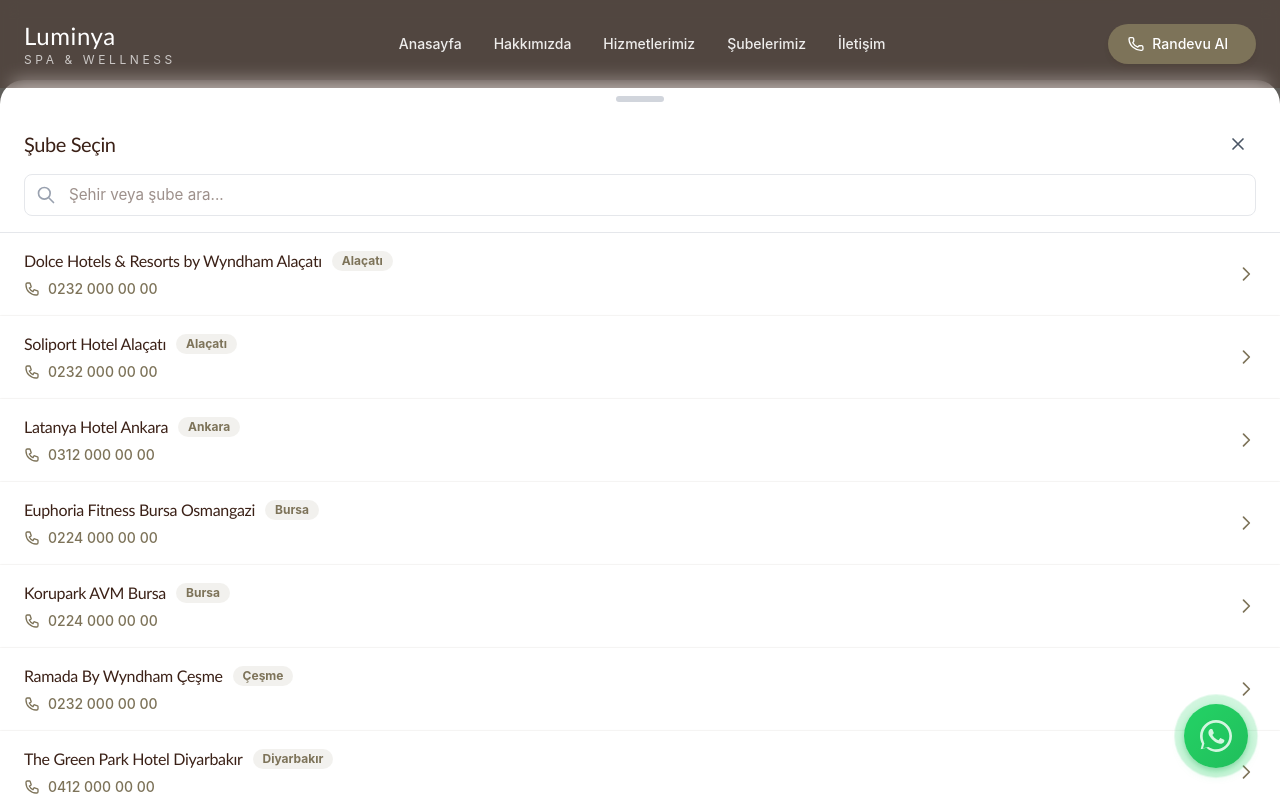
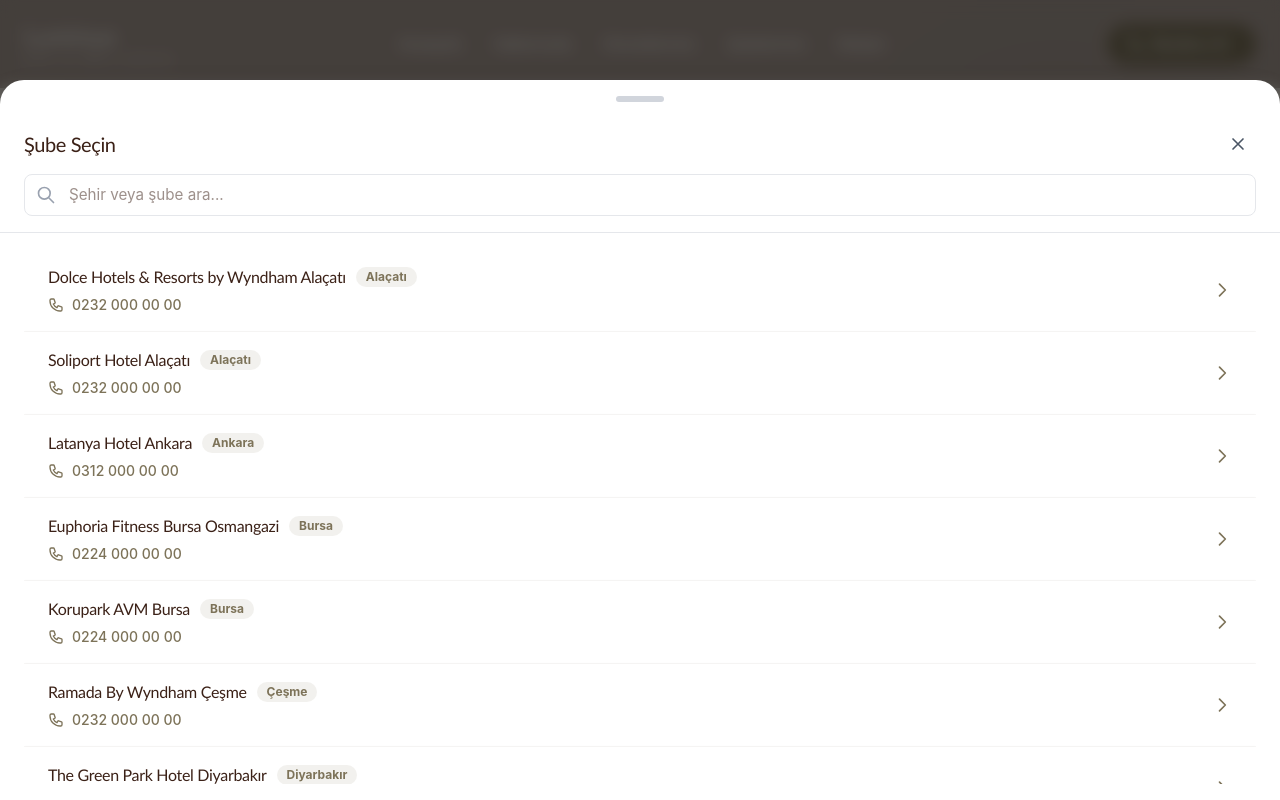
Before and after one commit to Vi303832/Luminya, a React (Vite) app: page /services in a window 1280 px wide. Both pictures are taken after a click on the button "Randevu Al". Shown: the top 800 px of the page. Built offline with nearby package versions, Linux system fonts and the light colour scheme.

Commit message:
Some fixes

```diff
--- a/src/components/BottomSheet.jsx
+++ b/src/components/BottomSheet.jsx
@@ -36,7 +36,8 @@
             animate={{ opacity: 1 }}
             exit={{ opacity: 0 }}
             transition={{ duration: 0.3 }}
-            className="fixed inset-0 bg-black/60 backdrop-blur-sm z-40"
+            className="fixed inset-0 bg-black/60 backdrop-blur-sm"
+            style={{ zIndex: 9999 }}
             onClick={onClose}
           />
 
@@ -49,31 +50,24 @@
               duration: 0.5,
               ease: [0.32, 0.72, 0, 1]
             }}
-            className="fixed inset-x-0 bottom-0 z-45 overflow-hidden"
+            className="fixed inset-x-0 bottom-0"
             style={{
+              height: 'calc(100vh - 80px)',
               maxHeight: 'calc(100vh - 80px)',
-              zIndex: 45
+              zIndex: 10000
             }}
           >
-            <div className="bg-white h-full flex flex-col shadow-2xl rounded-t-3xl">
+            <div className="bg-white w-full h-full flex flex-col shadow-2xl rounded-t-3xl">
               {/* Handle Bar */}
-              <motion.div
-                initial={{ opacity: 0 }}
-                animate={{ opacity: 1 }}
-                transition={{ delay: 0.2 }}
-                className="flex justify-center pt-4 pb-2 cursor-pointer"
+              <div
+                className="flex-shrink-0 flex justify-center pt-4 pb-2 cursor-pointer"
                 onClick={onClose}
               >
                 <div className="w-12 h-1.5 bg-gray-300 rounded-full hover:bg-gray-400 transition-colors" />
-              </motion.div>
+              </div>
 
               {/* Header */}
-              <motion.div
-                initial={{ opacity: 0, y: -20 }}
-                animate={{ opacity: 1, y: 0 }}
-                transition={{ delay: 0.2, duration: 0.3 }}
-                className="sticky top-0 z-20 px-6 py-4 bg-white border-b border-gray-200"
-              >
+              <div className="flex-shrink-0 px-6 py-4 bg-white border-b border-gray-200">
                 <div className="flex items-center justify-between mb-3">
                   <h2 className="text-xl font-heading font-semibold text-espresso">
                     {title}
@@ -100,17 +94,18 @@
                 </div>
                 {/* Search Bar */}
                 {searchBar && <div className="mt-3">{searchBar}</div>}
-              </motion.div>
+              </div>
 
               {/* Content */}
-              <motion.div
-                initial={{ opacity: 0 }}
-                animate={{ opacity: 1 }}
-                transition={{ delay: 0.3, duration: 0.3 }}
-                className="flex-1 overflow-y-auto overscroll-contain"
+              <div
+                className="flex-1 overflow-y-auto px-6 py-4"
+                style={{
+                  WebkitOverflowScrolling: 'touch',
+                  overscrollBehavior: 'contain'
+                }}
               >
                 {children}
-              </motion.div>
+              </div>
             </div>
           </motion.div>
         </>
--- a/src/components/Footer.jsx
+++ b/src/components/Footer.jsx
@@ -80,7 +80,7 @@
             className="break-words"
           >
             <h3 className="font-heading text-xl sm:text-2xl font-semibold mb-3 sm:mb-4 text-white">
-              <span className="text-olive">Ruhunuzu</span> Wellness
+              <span className="text-olive">Luminya</span>
             </h3>
             <p className="text-sm sm:text-base text-gray-300 mb-4 sm:mb-6 leading-relaxed">
               Huzurun ve rahatlığın adresi. Profesyonel ekibimizle sizlere
@@ -212,7 +212,7 @@
           transition={{ delay: 0.5 }}
         >
           <p className="text-gray-400 text-sm">
-            © {currentYear} Ruhunuzu Wellness Center. Tüm hakları saklıdır.
+            © {currentYear} Luminya Wellness Center. Tüm hakları saklıdır.
           </p>
         </motion.div>
       </div>
--- a/src/components/Reviews.jsx
+++ b/src/components/Reviews.jsx
@@ -8,7 +8,7 @@
     name: "Ayşe Yılmaz",
     role: "Düzenli Müşteri",
     content:
-      "Serenity Spa, hayatımda deneyimlediğim en güzel rahatlama anlarını yaşadığım yer. Profesyonel ekip ve muhteşem atmosfer ile her ziyaretim unutulmaz oluyor.",
+      "Luminya, hayatımda deneyimlediğim en güzel rahatlama anlarını yaşadığım yer. Profesyonel ekip ve muhteşem atmosfer ile her ziyaretim unutulmaz oluyor.",
     rating: 5,
   },
   {
```
